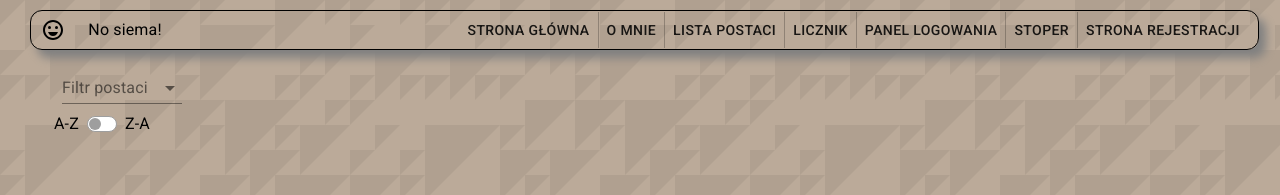
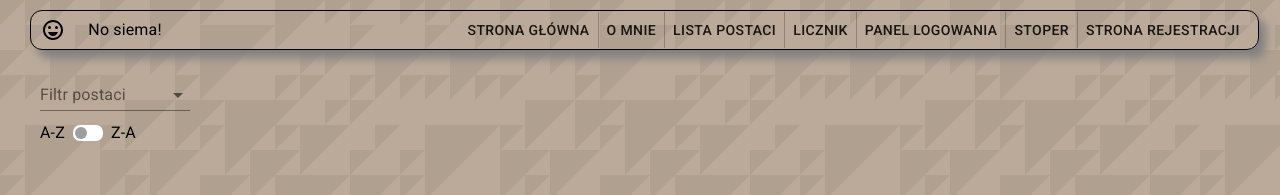
Before and after one commit to MaciekBSZ/react-project-DA, a React (Create React App) app: page /charlist in a window 1280 px wide. Shown: the top 195 px of the page. Built offline with nearby package versions, Linux system fonts and the light colour scheme; no server answers.

Commit message:
added some style to charlist filters

```diff
--- a/src/components/CharListFilter.jsx
+++ b/src/components/CharListFilter.jsx
@@ -7,8 +7,8 @@
 
 const useStyles = makeStyles(theme => ({
 	formControl: {
-		margin: theme.spacing(1),
 		minWidth: 120,
+		marginBottom: 10,
 	},
 	selectEmpty: {
 		marginTop: theme.spacing(2),
--- a/src/components/SortingFilter.jsx
+++ b/src/components/SortingFilter.jsx
@@ -30,8 +30,6 @@
 		boxShadow: 'none',
 	},
 	track: {
-		border: `1px solid ${theme.palette.grey[500]}`,
-		borderRadius: 16 / 2,
 		opacity: 1,
 		backgroundColor: theme.palette.common.white,
 	},
--- a/src/pages/CharList.jsx
+++ b/src/pages/CharList.jsx
@@ -5,7 +5,14 @@
 import useFetch from '../components/useFetch'
 import CharListFilter from '../components/CharListFilter'
 import SortingFilter from '../components/SortingFilter'
-import { Container } from '@material-ui/core'
+import styled from 'styled-components'
+
+const Container = styled.div`
+	margin: 15px 10px;
+	display: flex;
+	flex-direction: column;
+	width: 150px;
+`
 
 const CharList = () => {
 	const [page, setPage] = useState(1)
```
